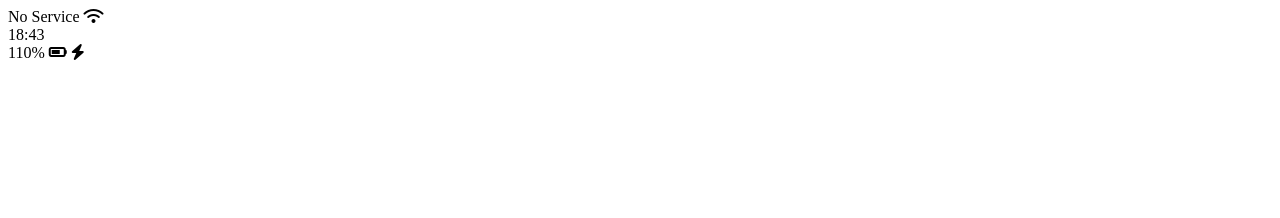
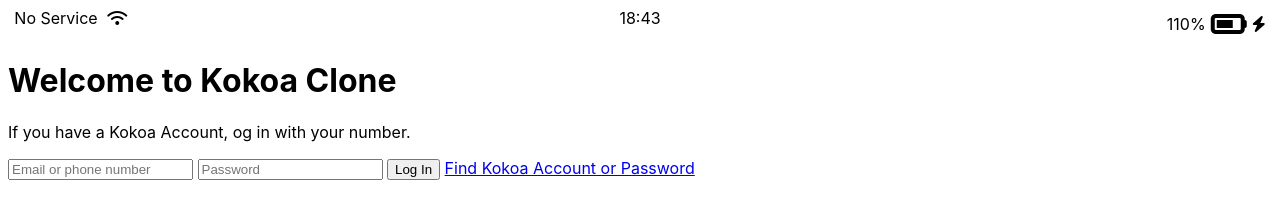
Before and after one commit to jej10e5/kokoa-clone-2021, a plain HTML site: page index.html in a window 1280 px wide. Drawn offline with Linux system fonts and the light colour scheme.

Commit message:
Create css and index

```diff
--- /dev/null
+++ b/css/styles.css
@@ -0,0 +1,32 @@
+body {
+  font-family: -apple-system, BlinkMacSystemFont, "Segoe UI", Roboto, Oxygen,
+    Ubuntu, Cantarell, "Open Sans", "Helvetica Neue", sans-serif;
+}
+
+.status-bar {
+  display: flex;
+  justify-content: center;
+}
+
+.status-bar__column {
+  width: 33%;
+}
+
+.status-bar__column:first-child span {
+  margin-right: 5px;
+}
+
+.status-bar__column:nth-child(2) {
+  display: flex;
+  justify-content: center;
+}
+
+.status-bar__column:last-child {
+  display: flex;
+  justify-content: flex-end;
+  align-items: center;
+}
+
+.status-bar__column .fa-battery-three-quarters {
+  margin: 0px 5px;
+}
--- a/index.html
+++ b/index.html
@@ -1,24 +1,42 @@
 <!DOCTYPE html>
 <html lang="en">
   <head>
+    <link rel="stylesheet" href="css/styles.css" />
     <meta charset="UTF-8" />
     <meta http-equiv="X-UA-Compatible" content="IE=edge" />
     <meta name="viewport" content="width=device-width, initial-scale=1.0" />
     <title>Welcome to Koka Talk</title>
   </head>
   <body>
-    <div id="status-bar">
+    <div class="status-bar">
       <div class="status-bar__column">
         <span>No Service</span>
         <i class="fas fa-wifi"></i>
       </div>
-      <div class="status-bar__column"></div>
-      <span>18:43</span>
-      <div class="status-bar__column"></div>
-      <span>110%</span>
-      <i class="fas fa-battery-three-quarters"></i>
-      <i class="fas fa-bolt"></i>
+      <div class="status-bar__column">
+        <span>18:43</span>
+      </div>
+      <div class="status-bar__column">
+        <span>110%</span>
+        <i class="fas fa-battery-three-quarters fa-2x"></i>
+        <i class="fas fa-bolt"></i>
+      </div>
     </div>
+
+    <header class="welcom-header">
+      <h1 class="welcome-header__title">Welcome to Kokoa Clone</h1>
+      <p class="welcome-header__text">
+        If you have a Kokoa Account, og in with your number.
+      </p>
+    </header>
+
+    <form id="login-form">
+      <input type="text" placeholder="Email or phone number" />
+      <input type="password" placeholder="Password" />
+      <input type="submit" value="Log In" />
+      <a href="#">Find Kokoa Account or Password</a>
+    </form>
+
     <script
       src="https://kit.fontawesome.com/811e29d39a.js"
       crossorigin="anonymous"
```
